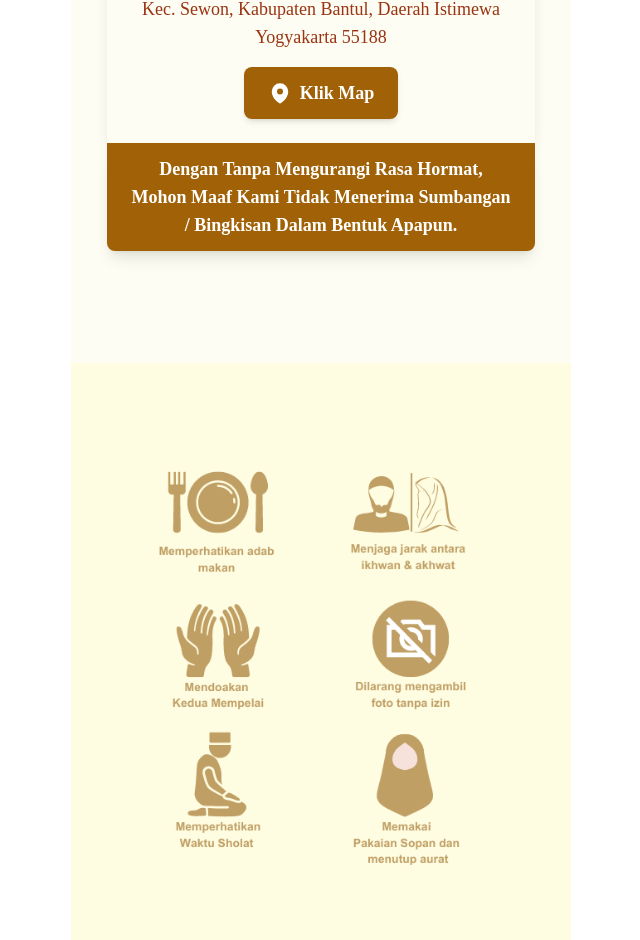
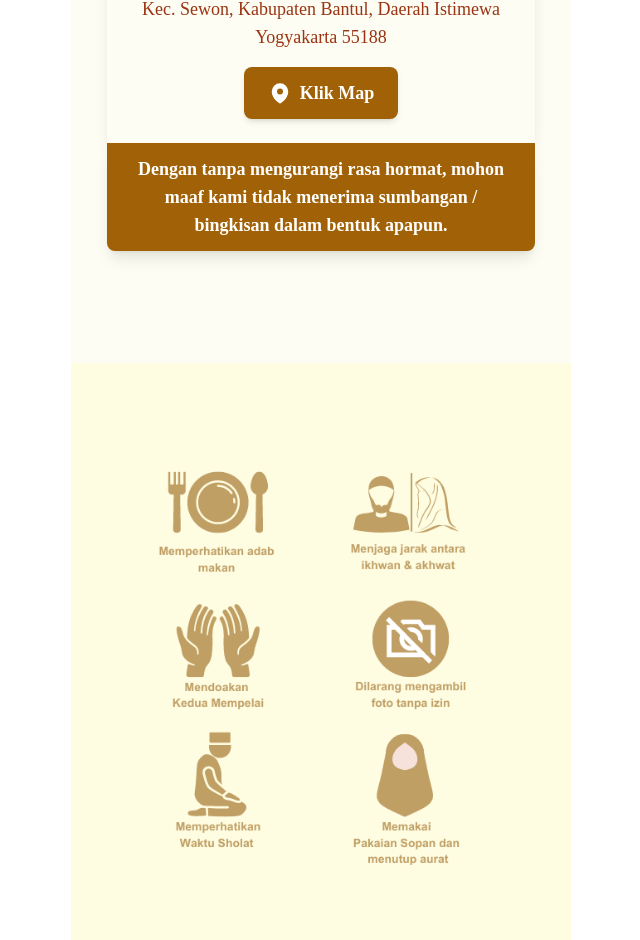
Before and after one commit to hanifahzakiyyah/undangan-walimah, a React (Vite) app: page / in a window 1280 px wide. Shown: the part 3674-4614 px from the top of the page, without its empty margins (319-959 px from the left). Built offline with nearby package versions, Linux system fonts and the light colour scheme; no server answers; the database is empty; a web font is replaced by a local one.

Commit message:
Update TanggalSection.jsx

```diff
--- a/src/TanggalSection.jsx
+++ b/src/TanggalSection.jsx
@@ -60,7 +60,7 @@ const TanggalSection = () => {
             </div>
           </div>
 
-          <div className= "capitalize shadow-lg text-white bg-yellow-700 rounded-br-lg rounded-bl-lg px-6 py-3 text-lg font-semibold" data-aos="fade-right" data-aos-duration="2000">
+          <div className= " shadow-lg text-white bg-yellow-700 rounded-br-lg rounded-bl-lg px-6 py-3 text-lg font-semibold" data-aos="fade-right" data-aos-duration="2000">
               Dengan tanpa mengurangi rasa hormat, mohon maaf kami tidak menerima sumbangan / bingkisan dalam bentuk apapun.
           </div>
         </div>
```
